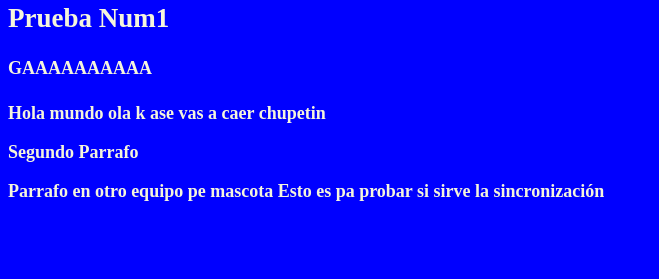
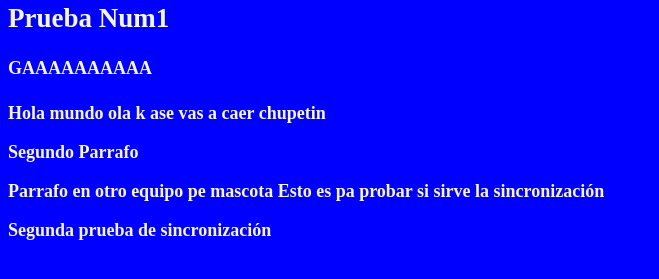
Before and after one commit to ChristianC721/AprendiendoGit, a plain HTML site: page index.html in a window 1280 px wide. Shown: the part 71-350 px from the top of the page, without its empty margins (0-659 px from the left). Drawn offline with Linux system fonts and the light colour scheme.

Commit message:
Segunda verificacion de sincronización

```diff
--- a/index.html
+++ b/index.html
@@ -12,3 +12,6 @@
     Parrafo en otro equipo pe mascota
     Esto es pa probar si sirve la sincronización
 </p>
+<p>
+    Segunda prueba de sincronización
+</p>
```
